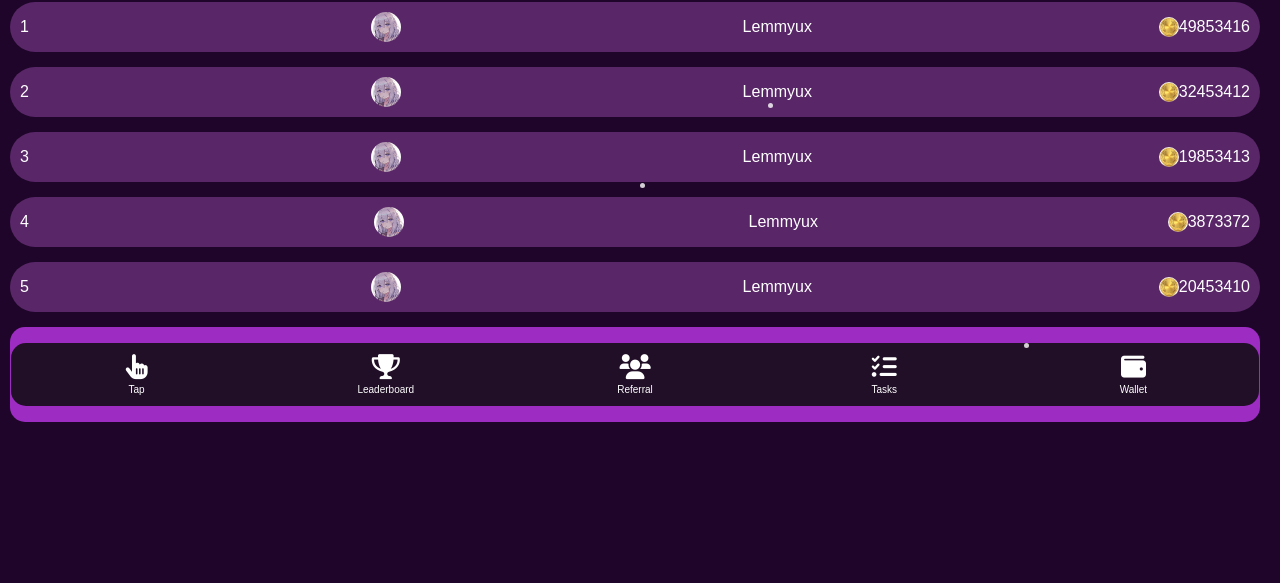
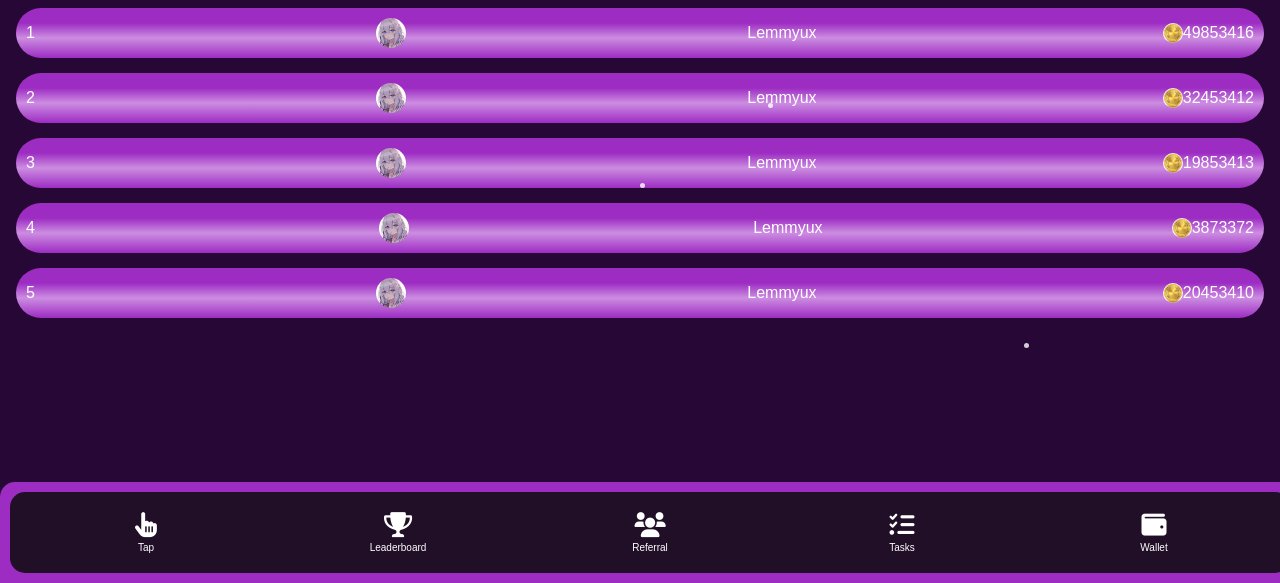
Before and after one commit to Himanshiprajapati/leaderboard, a plain HTML site: page git_test/index.html in a window 1280 px wide. Shown: the part 217-800 px from the top of the page. Drawn offline with Linux system fonts and the light colour scheme.

Commit message:
Add files via upload

```diff
--- a/git_test/index.html
+++ b/git_test/index.html
@@ -10,7 +10,7 @@
         body {
             margin: 0;
             font-family: Arial, sans-serif;
-            background-color: #1e0529;
+            background-color: #270735;
             color: white;
         }
 
@@ -46,7 +46,6 @@
             background-color: white;
             border-radius: 50%;
             opacity: 0.8;
-
         }
 
         @keyframes sparkle-animation {
@@ -63,14 +62,10 @@
         .container {
             max-width: 100%;
             margin: auto;
-            padding: 10px; /* padding: top right bottom left; */
-            padding-top: 10px;
-            padding-right: 20px;
-            padding-bottom: 10px;
-            padding-left: 10px;
+            padding: 16px;
             text-align: center;
+            padding-bottom: 100px; /* Ensure there is space for the fixed bottom bar */
         }
-
 
         .row {
             display: flex;
@@ -138,11 +133,11 @@
             border-radius: 25px;
             margin: 15px 0;
             transition: background-color 0.3s;
-            background-color: #592668;
+            background: linear-gradient(to bottom, #9d2cc3 30%, #cc8de1 60%, #9d2cc3 100%);
         }
 
         .leaderboard .row:hover {
-            background-color: #8f5498;
+            background: linear-gradient(to bottom, #cb99dc 30%, #ceb0d7 60%, #9d2cc3 100%);
         }
 
         .leaderboard img.avatar {
@@ -167,25 +162,25 @@
         .menu {
             display: flex;
             justify-content: space-around;
-            margin-top: 20px;
             background-color: #210f27;
             align-items: center;
-            justify-content: space-between;
-            padding: 1px;
+            padding: 10px;
             border-radius: 15px;
-            margin: 15px 0;
             transition: background-color 0.3s;
         }
 
         .bottom {
-            margin-top: 20px;
+            position: fixed;
+            bottom: 0;
+            left: 0;
+            right:0;
+            width: 100%;
             background-color: #9d2cc3;
             align-items: center;
-            justify-content: space-between;
-            padding: 1px;
-            border-radius: 15px;
-            margin: 15px 0;
+            padding: 10px;
+            border-radius: 15px 15px 0 0;
             transition: background-color 0.3s;
+            padding-right: 10px;
         }
 
         .menu div {
@@ -321,6 +316,7 @@
                 <div class="score"><img src="assets/download.jpg" alt="Coin" class="coin">20453410</div>
             </div>
         </div>
+    </div>
     <div class="bottom">
         <div class="menu">
             <div>
@@ -345,7 +341,6 @@
             </div>
         </div>
     </div>
-    </div>
 </body>
 
 </html>
```
Lines whose indentation alone changed are shown as unchanged.
